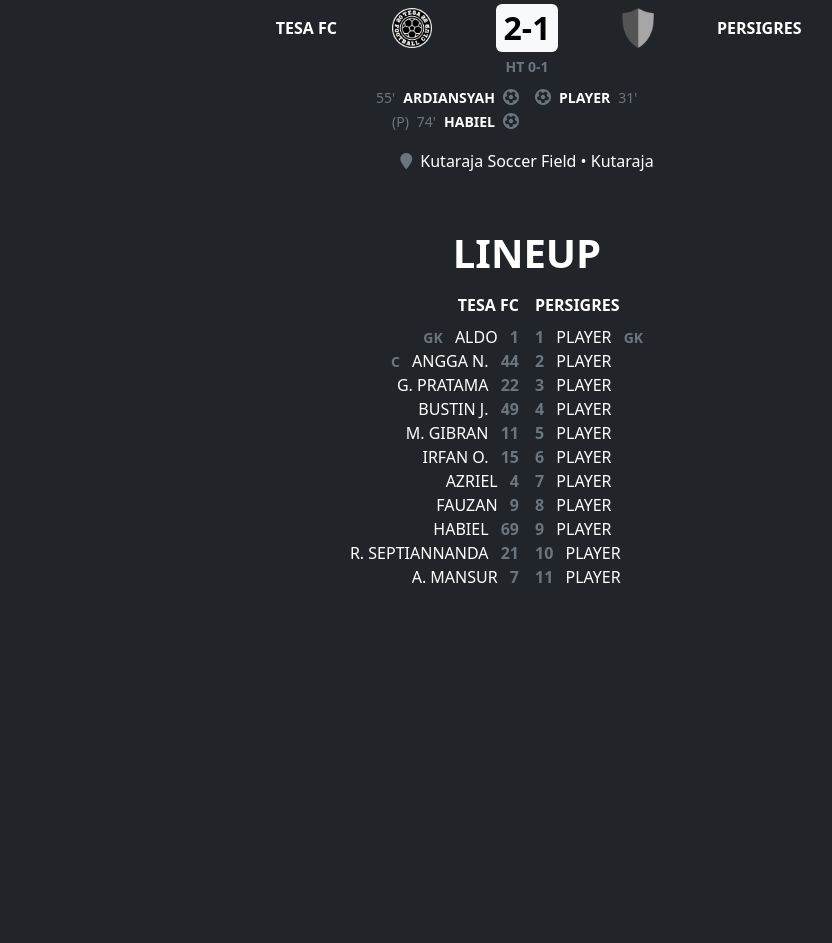
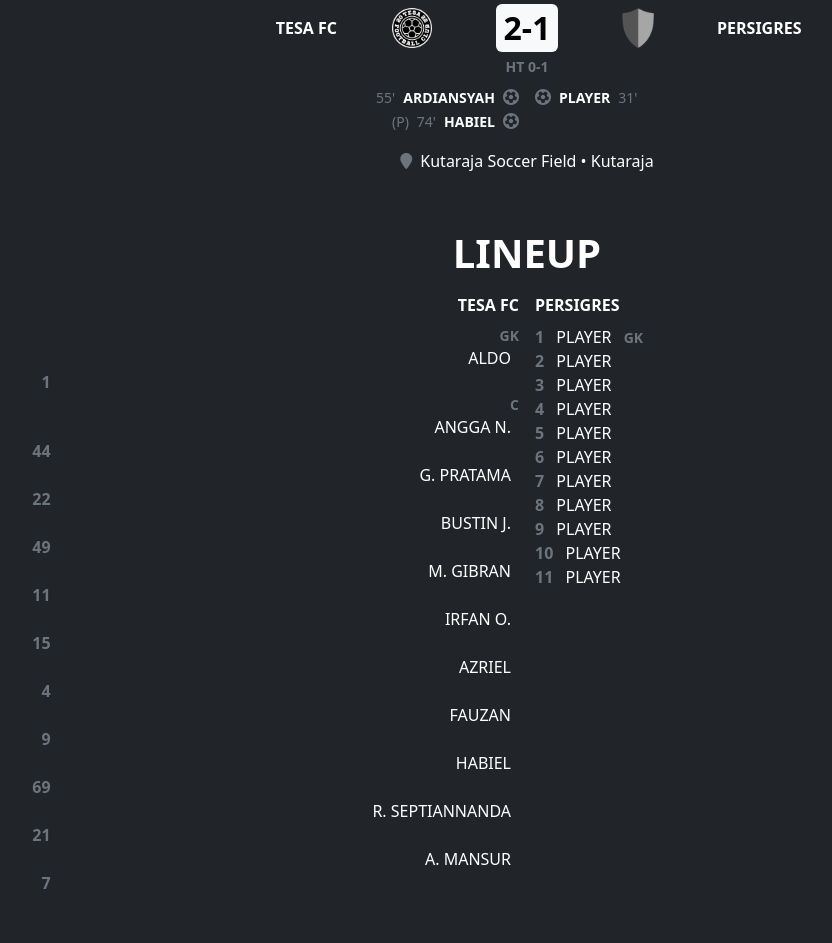
Before and after one commit to tesafc/tesafc.github.io, a Jekyll site: the page built from _matches/2022-06-25.md, in a window 1280 px wide. Shown: the part 851-1794 px from the top of the page, without its empty margins (113-945 px from the left). Built offline with Jekyll 4.4.1, drawn with Linux system fonts in a browser that asks for light colours; nearby versions of some CDN libraries; before the commit the page ends 1488 px from its top, so only the background shows below that.

Commit message:
Update match.html

```diff
--- a/_layouts/match.html
+++ b/_layouts/match.html
@@ -79,10 +79,10 @@
           <span class="text-end text-uppercase fw-bolder border-0 p-0">{{ page.home-team.name }}</span>
         </li>
         {% for player in page.lineup.home-team.lineup %}
-        <li class="row g-0 list-group-item text-bg-dark text-end border-0 p-0">
-          {% if player.role %}<small class="col-auto text-uppercase fw-bolder text-secondary">{{ player.role }}</small>{% endif %}
-          <span class="col-auto text-uppercase px-2">{{ player.name }}</span>
-          <span class="col-2 text-uppercase text-secondary fw-bolder">{{ player.no-punggung }}</span>
+        <li class="d-block row g-0 list-group-item text-bg-dark text-end border-0 p-0">
+          {% if player.role %}<small class="d-block col-auto text-uppercase fw-bolder text-secondary">{{ player.role }}</small>{% endif %}
+          <span class="d-block col-auto text-uppercase px-2">{{ player.name }}</span>
+          <span class="d-block col-2 text-uppercase text-secondary fw-bolder">{{ player.no-punggung }}</span>
         </li>
         {% endfor %}
       </ul>
```
